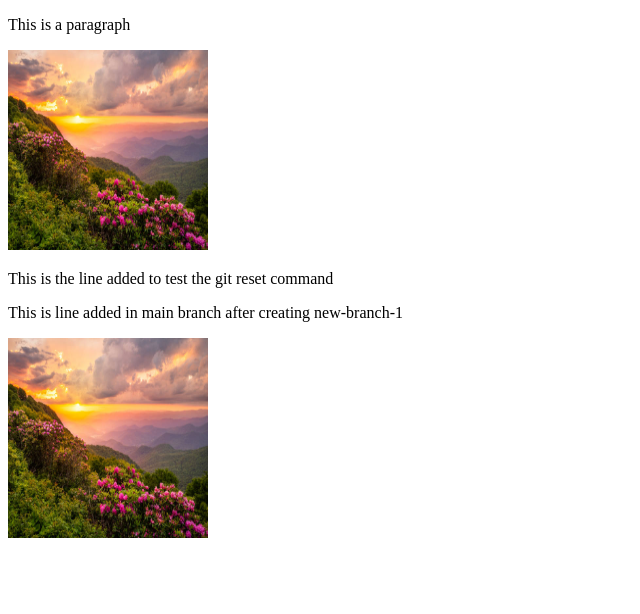
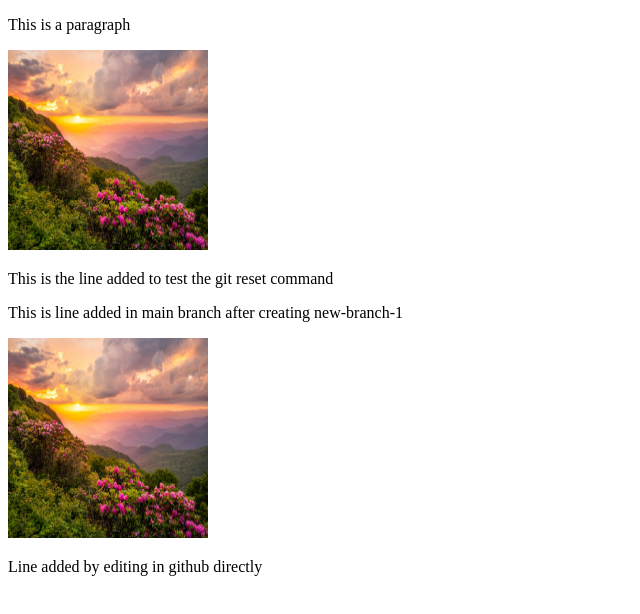
Before and after one commit to practicep6666/GIT-PRACTICE, a plain HTML site: page index.html in a window 1280 px wide. Shown: the whole page, without its empty margins (0-640 px from the left). Drawn offline with Linux system fonts and the light colour scheme.

Commit message:
line added in github repository

```diff
--- a/index.html
+++ b/index.html
@@ -11,5 +11,6 @@
     <p>This is the line added to test the git reset command</p>
     <p>This is line added in main branch after creating new-branch-1</p>
     <img src="scenary - 2.jpg" alt="beautiful scenary with sunrise and flowers" width="200px" height="200px">
+    <p>Line added by editing in github directly</p>
 </body>
 </html>
```
